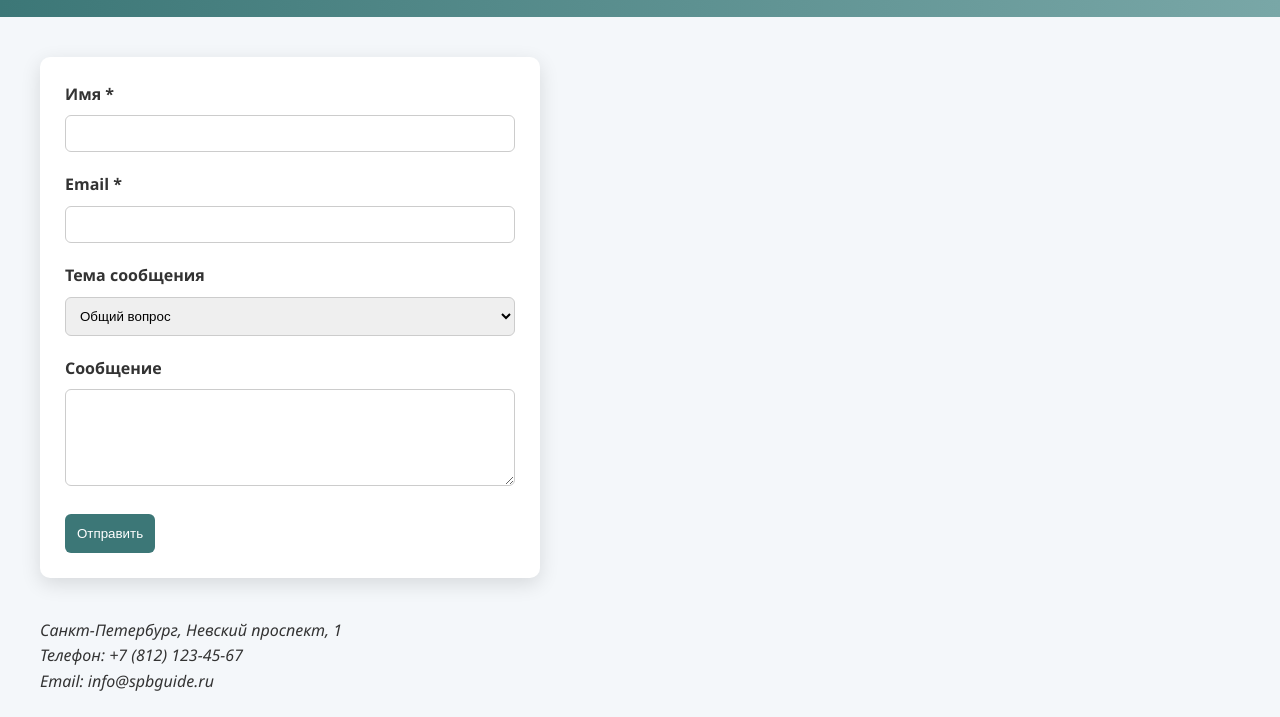
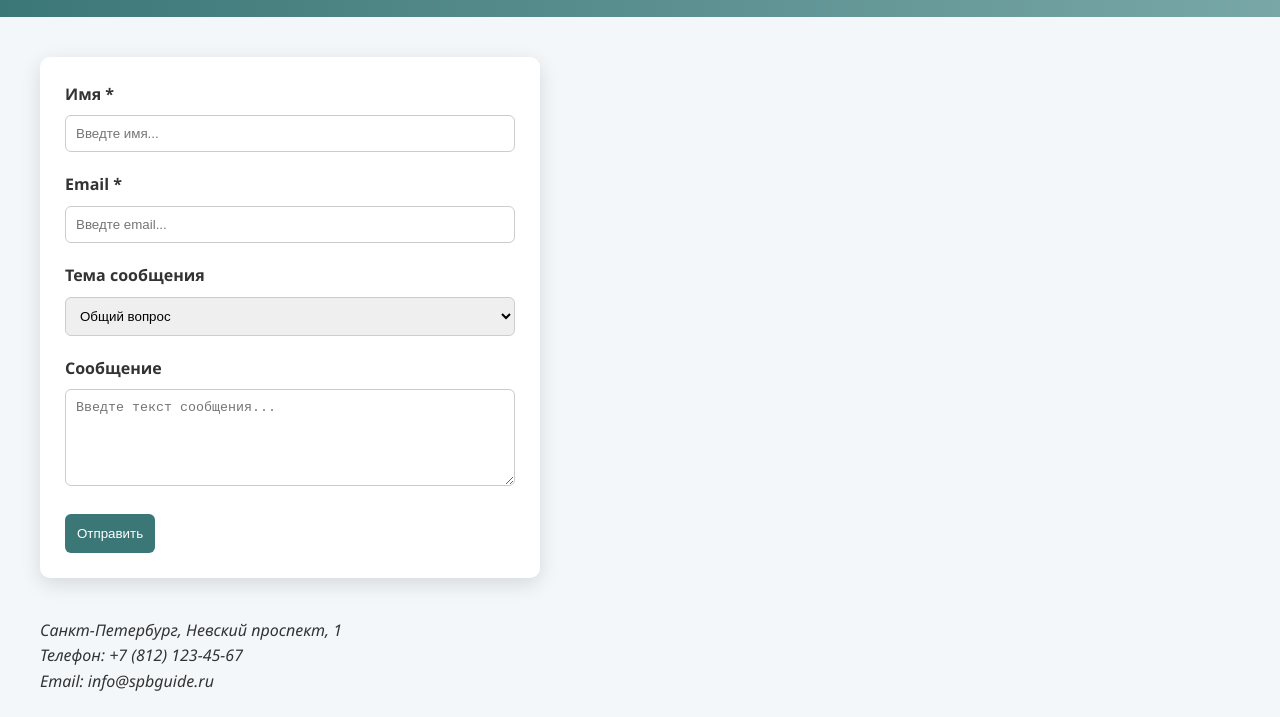
Before and after one commit to wquffx/my-project-aliya, a plain HTML site: page contacts.html in a window 1280 px wide. Shown: the part 115-832 px from the top of the page. Drawn offline with Linux system fonts and the light colour scheme; grey boxes are pictures that could not be loaded.

Commit message:
feat: imrove contacts page

```diff
--- a/contacts.html
+++ b/contacts.html
@@ -24,20 +24,20 @@
     <section class="contact-form">
       <form action="#" method="post">
         <label for="name">Имя *</label>
-        <input type="text" id="name" name="name" required />
+        <input type="text" id="name" name="name" placeholder="Введте имя..." required />
 
         <label for="email">Email *</label>
-        <input type="email" id="email" name="email" required />
+        <input type="email" id="email" name="email" placeholder="Введте email..." required />
 
         <label for="subject">Тема сообщения</label>
-        <select id="subject" name="subject">
+        <select id="subject" name="subject" >
           <option value="general">Общий вопрос</option>
           <option value="feedback">Обратная связь</option>
           <option value="support">Техническая поддержка</option>
         </select>
 
         <label for="message">Сообщение</label>
-        <textarea id="message" name="message" rows="5"></textarea>
+        <textarea id="message" name="message" rows="5" placeholder="Введте текст сообщения..."></textarea>
 
         <button type="submit">Отправить</button>
       </form>
@@ -49,6 +49,7 @@
         Телефон: +7 (812) 123-45-67<br />
         Email: info@spbguide.ru
       </address>
+      <br>
       <iframe src="https://www.google.com/maps/embed?pb=!1m18!1m12!1m3!1d1999.0579607497216!2d30.35567279429896!3d59.93118039801730
       4!2m3!1f0!2f0!3f0!3m2!1i1024!2i768!4f13.1!3m3!1m2!1s0x469631a5e66d51c5%3A0x6f00589ac258db97!2z0J3QtdCy0YHQutC40Lkg0L_RgC4sINCh0LD
       QvdC60YIt0J_QtdGC0LXRgNCx0YPRgNCz!5e0!3m2!1sru!2sru!4v1765706754428!5m2!1sru!2sru"
```
